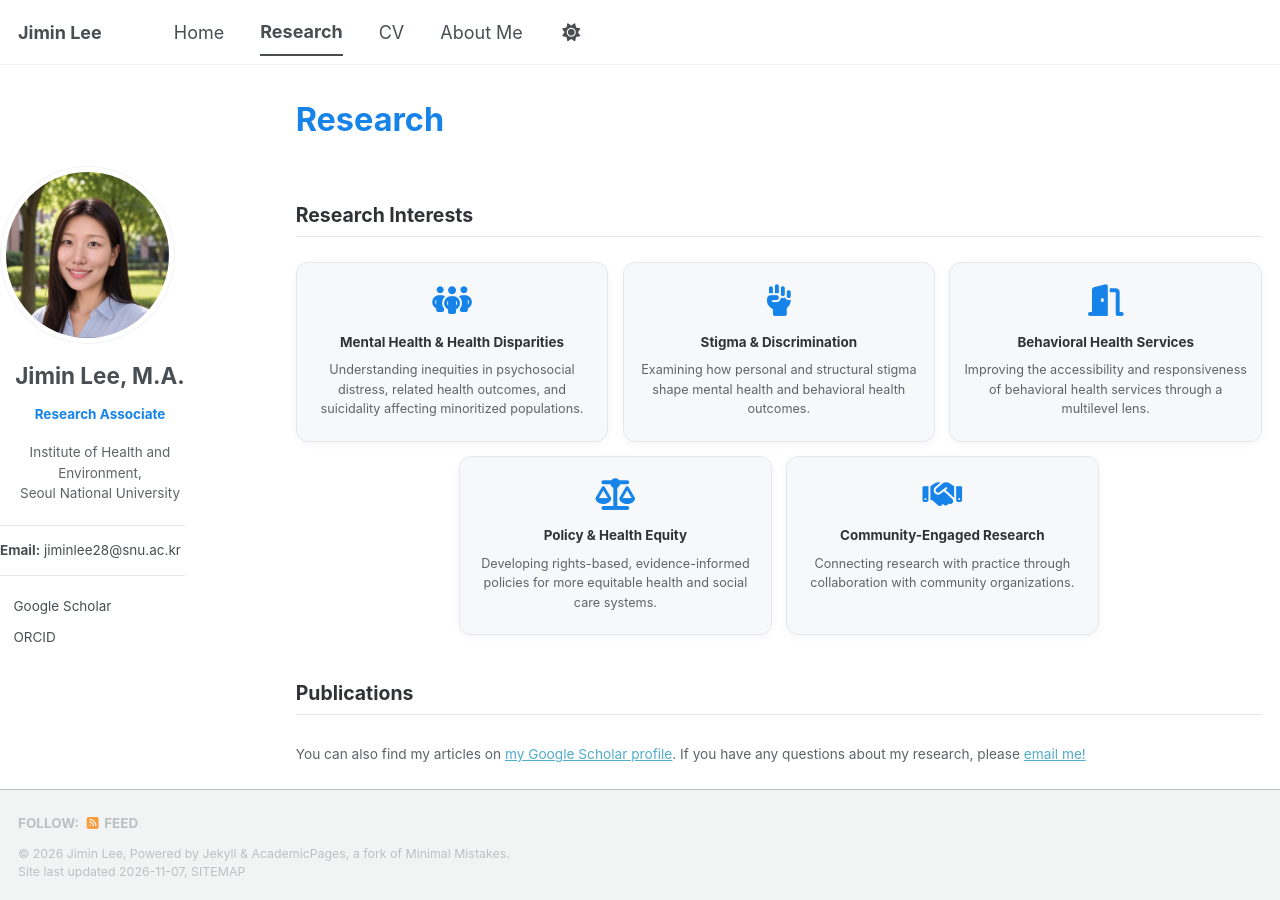
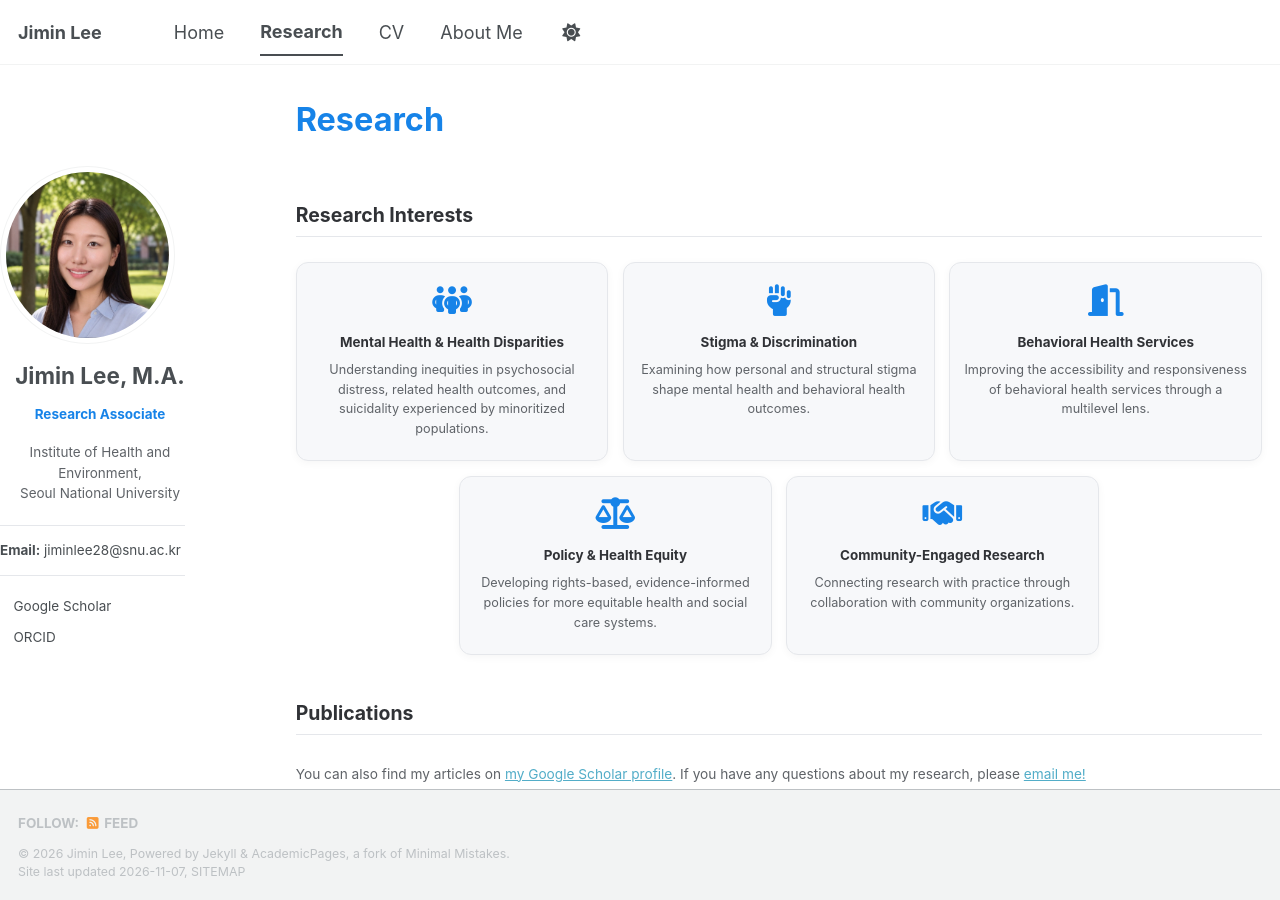
Before and after one commit to jiminlee-research/jiminlee-research.github.io, a Jekyll site: the page built from _pages/publications.html, in a window 1280 px wide and 900 px high. Built offline with Jekyll 4.4.1, drawn with Linux system fonts in a browser that asks for light colours; a style sheet for code colours, icons or effects is not loaded.

Commit message:
Use experienced by in first interest card
Co-Authored-By: Claude Opus 5.5 <noreply@anthropic.com>
Claude-Session: https://claude.ai/code/session_01PcjxNfDHwsJtJ6agebrJHV

```diff
--- a/_pages/publications.html
+++ b/_pages/publications.html
@@ -64,7 +64,7 @@ author_profile: true
 
 <div class="ri-head"><h2>Research Interests</h2></div>
 <div class="ri-grid">
-  <div class="ri-card"><i class="fa-solid fa-people-group" aria-hidden="true"></i><h3>Mental Health &amp; Health Disparities</h3><p>Understanding inequities in psychosocial distress, related health outcomes, and suicidality affecting minoritized populations.</p></div>
+  <div class="ri-card"><i class="fa-solid fa-people-group" aria-hidden="true"></i><h3>Mental Health &amp; Health Disparities</h3><p>Understanding inequities in psychosocial distress, related health outcomes, and suicidality experienced by minoritized populations.</p></div>
   <div class="ri-card"><i class="fa-solid fa-hand-fist" aria-hidden="true"></i><h3>Stigma &amp; Discrimination</h3><p>Examining how personal and structural stigma shape mental health and behavioral health outcomes.</p></div>
   <div class="ri-card"><i class="fa-solid fa-door-open" aria-hidden="true"></i><h3>Behavioral Health Services</h3><p>Improving the accessibility and responsiveness of behavioral health services through a multilevel lens.</p></div>
   <div class="ri-card"><i class="fa-solid fa-scale-balanced" aria-hidden="true"></i><h3>Policy &amp; Health Equity</h3><p>Developing rights-based, evidence-informed policies for more equitable health and social care systems.</p></div>
```
